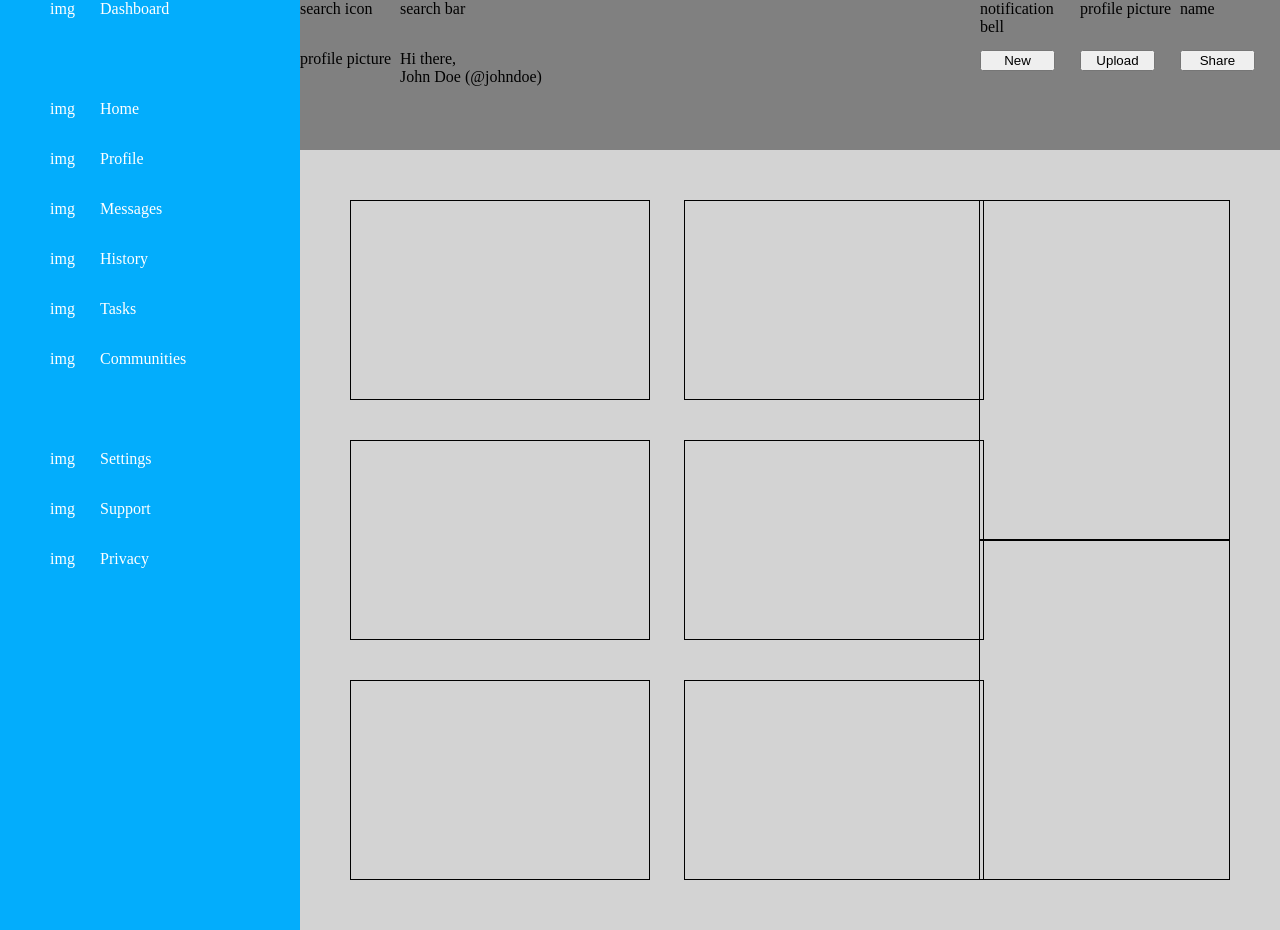
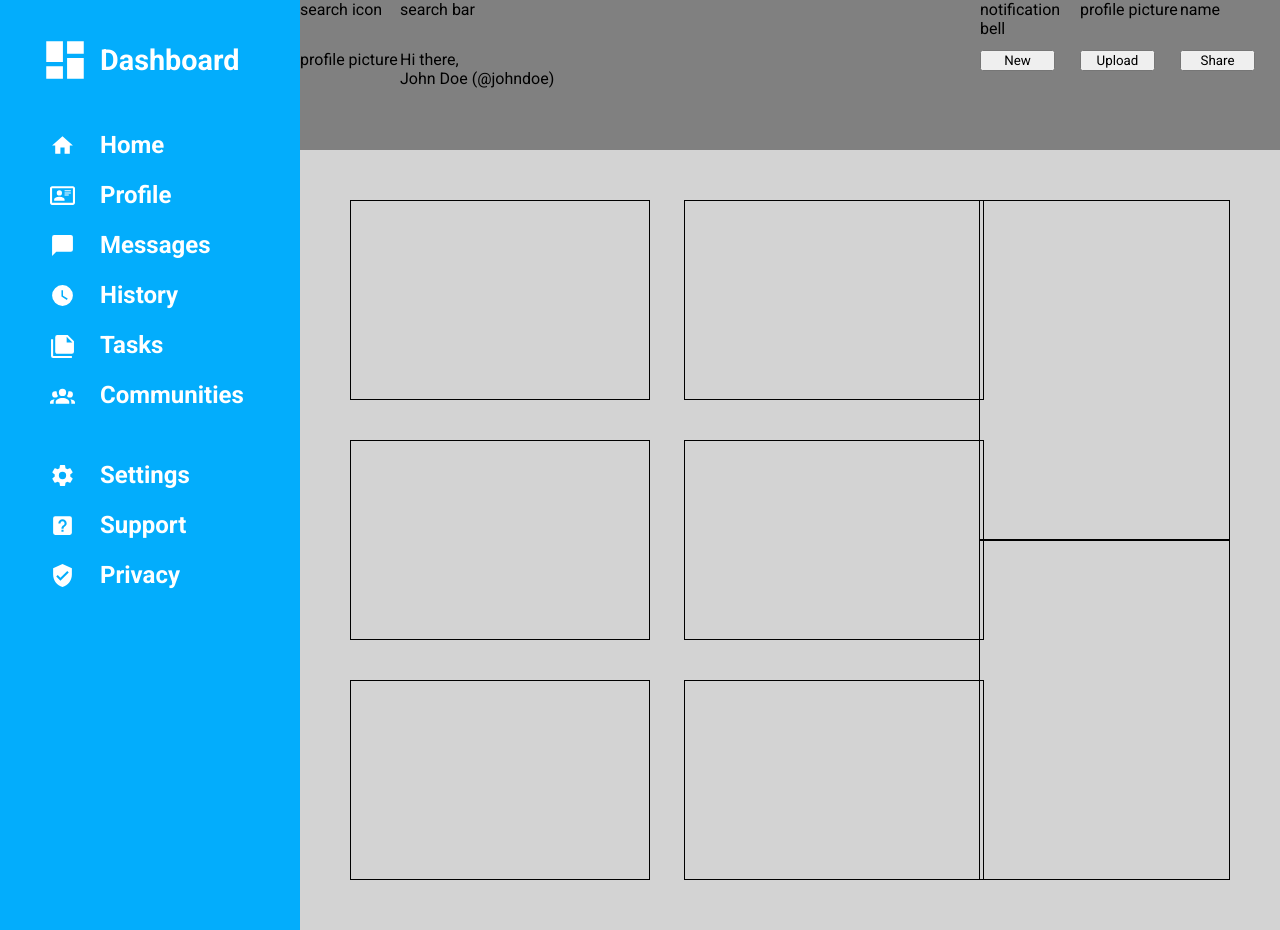
Before and after one commit to BottomToTheTop/admin-dashboard, a plain HTML site: page index.html in a window 1280 px wide. Drawn offline with Linux system fonts and the light colour scheme.

Commit message:
Add sidebar icons and styling

```diff
--- a/index.html
+++ b/index.html
@@ -43,25 +43,36 @@
             <div class="trending"></div>
         </div>
         <div class="sidebar">
-        <div class="icon">img</div>
+            <img src="icons/view-dashboard.svg" alt="Profile Icon" class="dashboard-icon icon">
             <div class="dashboard">Dashboard</div>
-            <div class="icon">img</div>
+
+            <img src="icons/home.svg" alt="Home Icon" class="icon">
             <div>Home</div>
-            <div class="icon">img</div>
+
+            <img src="icons/card-account-details-outline.svg" alt="Profile Icon" class="icon">
             <div>Profile</div>
-            <div class="icon">img</div>
+
+            <img src="icons/message.svg" alt="Messages Icon" class="icon">
             <div>Messages</div>
-            <div class="icon">img</div>
+
+            <img src="icons/clock.svg" alt="History Icon" class="icon">
             <div>History</div>
-            <div class="icon">img</div>
+
+            <img src="icons/note-multiple.svg" alt="Profile Icon" class="icon">
             <div>Tasks</div>
-            <div class="icon">img</div>
+
+            <img src="icons/account-group.svg" alt="Profile Icon" class="icon">
             <div>Communities</div>
-            <div class="icon">img</div>
+
+            <div class="empty"></div>
+
+            <img src="icons/cog.svg" alt="Profile Icon" class="icon">
             <div>Settings</div>
-            <div class="icon">img</div>
+
+            <img src="icons/help-box.svg" alt="Profile Icon" class="icon">
             <div>Support</div>
-            <div class="icon">img</div>
+
+            <img src="icons/shield-check.svg" alt="Profile Icon" class="icon">
             <div>Privacy</div>
         </div>
     </div>
--- a/styles.css
+++ b/styles.css
@@ -1,15 +1,20 @@
+@import url('https://fonts.googleapis.com/css2?family=Roboto:ital,wght@0,100..900;1,100..900&display=swap');
+
 * {
     margin: 0;
     box-sizing: border-box;
+    font-family: Roboto, system-ui, "Segoe UI", Helvetica, Arial, sans-serif, "Apple Color Emoji", "Segoe UI Emoji", "Segoe UI Symbol";
 }
 
 .sidebar {
     display: grid;
-    grid-template-columns: 100px 1fr;
-    grid-template-rows: 100px repeat(5, 50px) 100px repeat(3, 50px);
+    grid-template-columns:  100px 1fr;
+    grid-template-rows: 120px repeat(6, 50px) 30px repeat(3, 50px);
     background-color: #03adfc;
     color: white;
     grid-row: 1 / 3;
+    font-size: 1.5rem;
+    font-weight: bold;
 }
 
 .header {
@@ -90,3 +95,29 @@ button {
 .trending {
     border: 1px solid black;
 }
+
+img {
+    filter: invert(100%);
+    width: auto;
+    height: 25px;
+    align-self: center;
+}
+
+.sidebar div {
+    align-self: center;
+}
+
+.dashboard {
+    font-size: 1.8rem;
+}
+
+.dashboard-icon {
+    height: 50px;
+    width: auto;
+    align-self: center;
+    padding-right: 10px;
+}
+
+.empty {
+    grid-column: 1 / 3;
+}
```
Also changed, not shown: icons/account-group.svg (added), icons/card-account-details-outline.svg (added), icons/clock.svg (added), icons/cog.svg (added), icons/help-box.svg (added), icons/home.svg (added), icons/message.svg (added), icons/note-multiple.svg (added), icons/shield-check.svg (added), icons/view-dashboard.svg (added).
